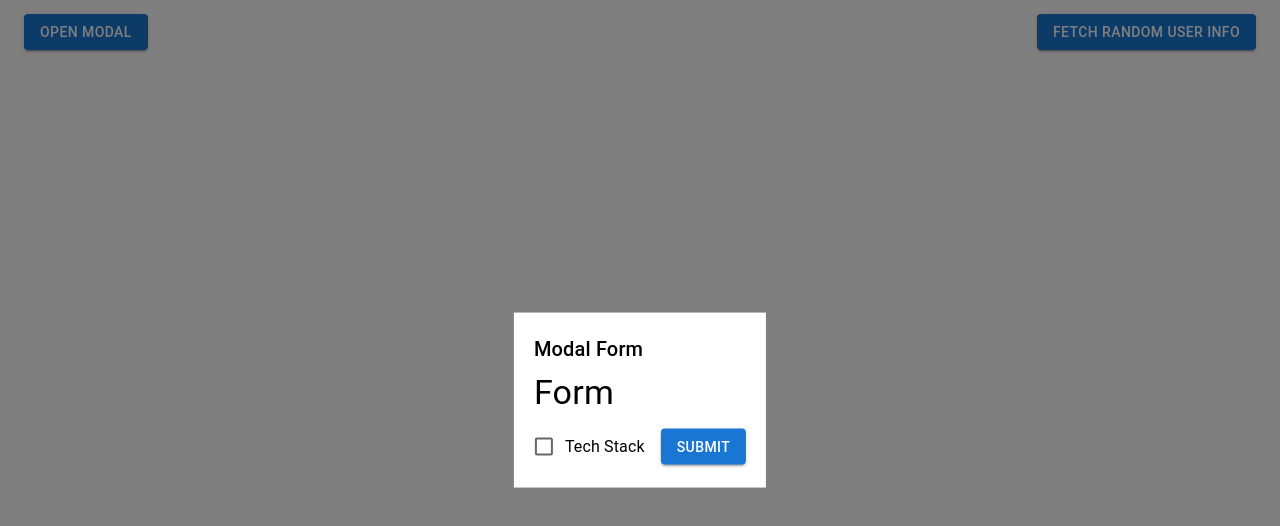
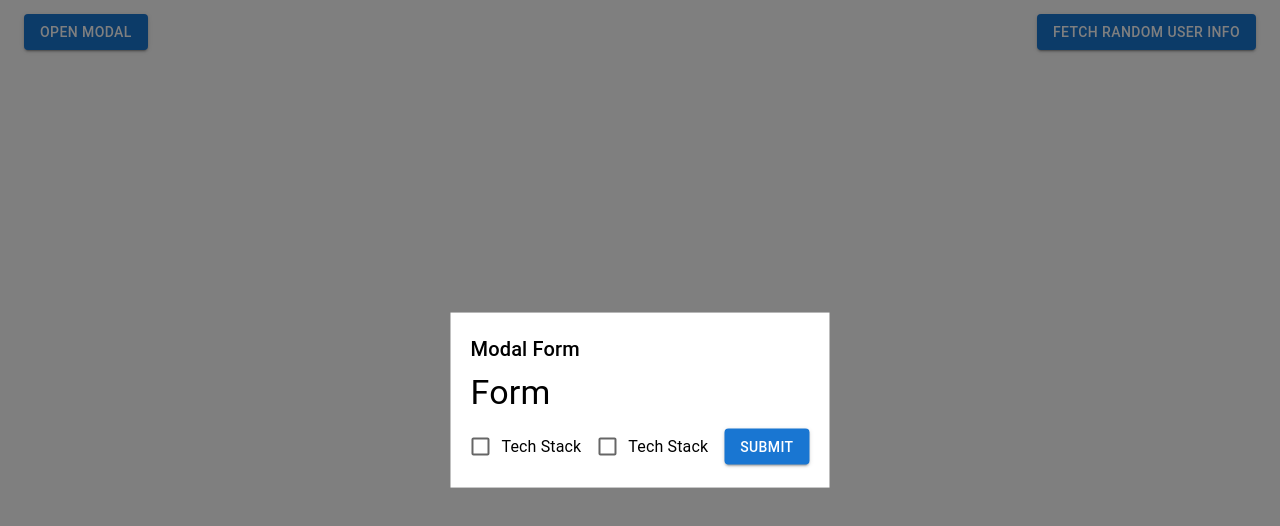
Before and after one commit to ajaygb01/nextjs-portfolio, a Next.js app: page /portfolio in a window 1280 px wide. Both pictures are taken after a click on the button "OPEN MODAL". Shown: the top 526 px of the page. Built offline with nearby package versions, Linux system fonts and the light colour scheme.

Commit message:
Update portfolio.tsx
adding changes

```diff
--- a/pages/portfolio.tsx
+++ b/pages/portfolio.tsx
@@ -128,6 +128,11 @@ const Portfilo: React.FC = () => {
                 label="Tech Stack"
               />
               {formValues.isTechStack && renderTechStackFields()}
+
+              <FormControlLabel
+                control={<Checkbox checked={formValues.isTechStack} onChange={(e) => handleChange('isTechStack', e.target.checked)} />}
+                label="Tech Stack"
+              />
               <Button type="submit" variant="contained" color="primary">Submit</Button>
             </form>
           </Box>
```
